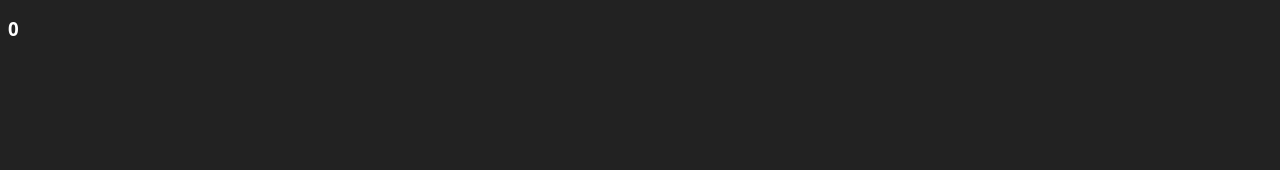
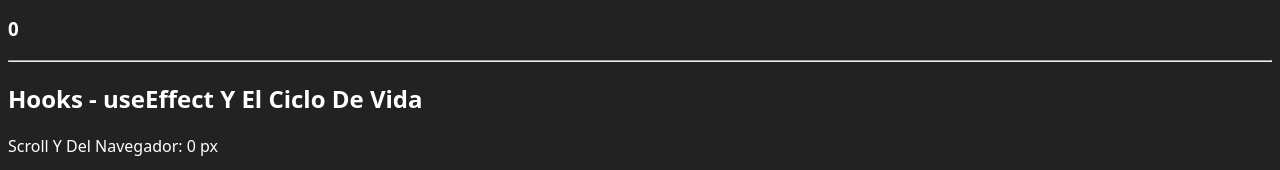
Before and after one commit to manuellpz/WebCourses, a React (Vite) app in the folder curso-react/: page / in a window 1280 px wide. Shown: the part 2095-2265 px from the top of the page. Before the commit the page ends 2155 px from the top, so only its background shows below. Built offline with nearby package versions, Linux system fonts and the light colour scheme; no server answers.

Commit message:
Hooks - UseEffect

```diff
--- a/curso-react/src/App.jsx
+++ b/curso-react/src/App.jsx
@@ -12,6 +12,7 @@
 import CicloVida from "./Components/CicloVida";
 import AjaxApis from "./Components/AjaxApis";
 import ContadorHooks from "./Components/ContadorHooks";
+import ScrollHooks from "./Components/ScrollHooks";
 
 function App() {
   const stations = ["Spring", "Summer", "Fall / Autumn", "Winter"];
@@ -56,6 +57,8 @@
       <AjaxApis />
       <hr />
       <ContadorHooks />
+      <hr />
+      <ScrollHooks />
     </>
   );
 }
--- /dev/null
+++ b/curso-react/src/Components/ScrollHooks.jsx
@@ -0,0 +1,38 @@
+import React, { useState, useEffect } from "react";
+
+export default function ScrollHooks() {
+  const [scrollY, setScrollY] = useState(0);
+
+  useEffect(() => {
+    console.log("Moviendo El Scroll");
+
+    const detectarScroll = () => setScrollY(window.pageYOffset);
+
+    window.addEventListener("scroll", detectarScroll);
+
+    return () => {
+      window.removeEventListener("scroll", detectarScroll);
+    };
+  }, [scrollY]);
+
+  useEffect(() => {
+    console.log("fase de montaje");
+  }, []);
+
+  useEffect(() => {
+    console.log("fase de actualizacion");
+  });
+
+  useEffect(() => {
+    return () => {
+      console.log("Fase de desmontaje");
+    };
+  });
+
+  return (
+    <>
+      <h2>Hooks - useEffect Y El Ciclo De Vida</h2>
+      <p>Scroll Y Del Navegador: {scrollY} px</p>
+    </>
+  );
+}
```
